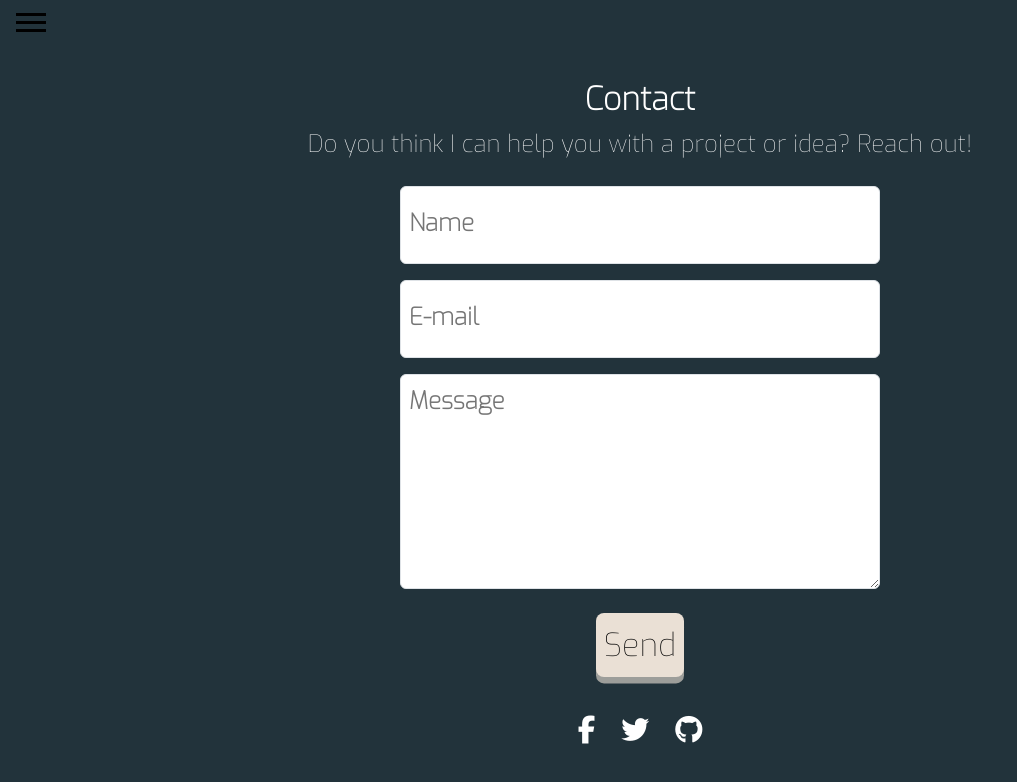
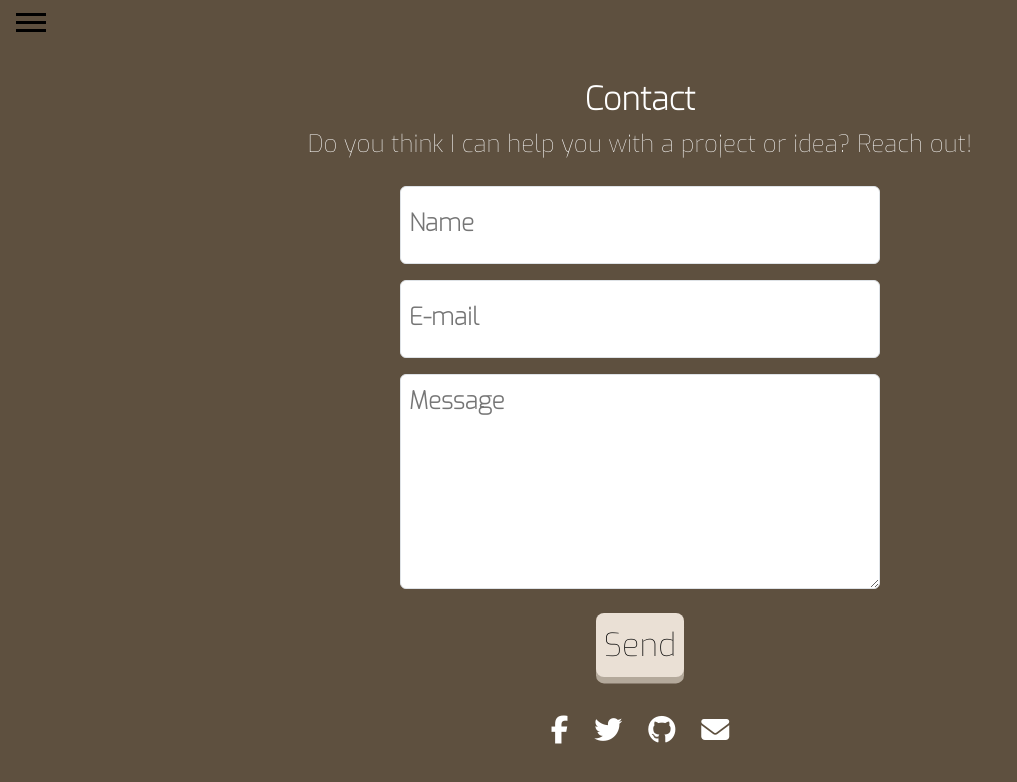
Before and after one commit to maov19/my-portfolio, a React (Create React App) app: page /contact in a window 1280 px wide. Shown: the top 782 px of the page, without its empty margins (0-1017 px from the left). Built offline with nearby package versions, Linux system fonts and the light colour scheme.

Commit message:
Update contact background

```diff
--- a/src/components/Contact.js
+++ b/src/components/Contact.js
@@ -23,7 +23,7 @@ const Contact = () => {
   };
 
   return (
-    <div className='d-flex flex-column align-items-center form-container' style={{ height: '100vh', width: '100vw', backgroundColor: '#22333B', color: 'white', paddingTop: '10vh'}}>
+    <div className='d-flex flex-column align-items-center form-container' style={{ height: '100vh', width: '100vw', backgroundColor: '#5E503F', color: 'white', paddingTop: '10vh'}}>
       <h2 class='fw-bold'>Contact</h2>
       <p className='w-75 text-center'>Do you think I can help you with a project or idea? Reach out!</p>
       {/* <form onSubmit={handleSubmit} className='w-100 h-75 fs-6 d-flex flex-column justify-content-center align-items-center gap-2'> */}
@@ -47,6 +47,7 @@ const Contact = () => {
           <a href="https://www.facebook.com/martin.ossa/" class="btn btn-social btn-facebook text-white" ><i class="fab fa-facebook-f fs-3"></i></a>
           <a href="https://twitter.com/maov08" class="btn btn-social btn-twitter"><i class="fab fa-twitter fs-3 text-white"></i></a>
           <a href="https://github.com/maov19" class="btn btn-social btn-github"><i class="fab fa-github fs-3 text-white"></i></a>
+          <a href="mailto:martin.ossa.8@gmail.com" class="btn btn-social btn-gmail"><i class="fas fa-envelope fs-3 text-white"></i></a>
         </div>
       </form>
     </div>
```
